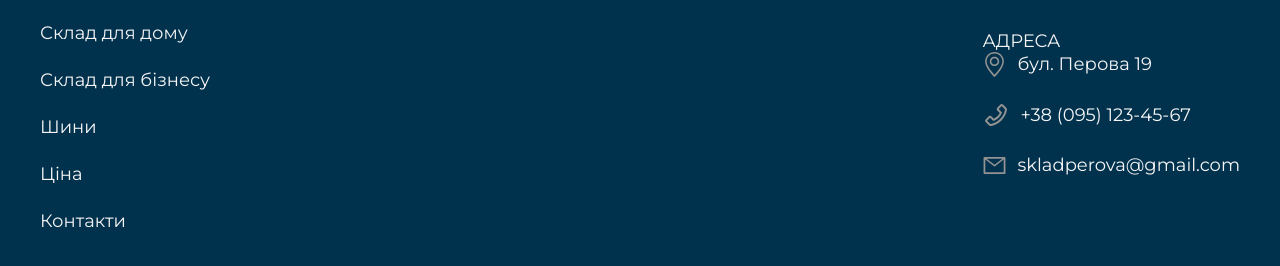
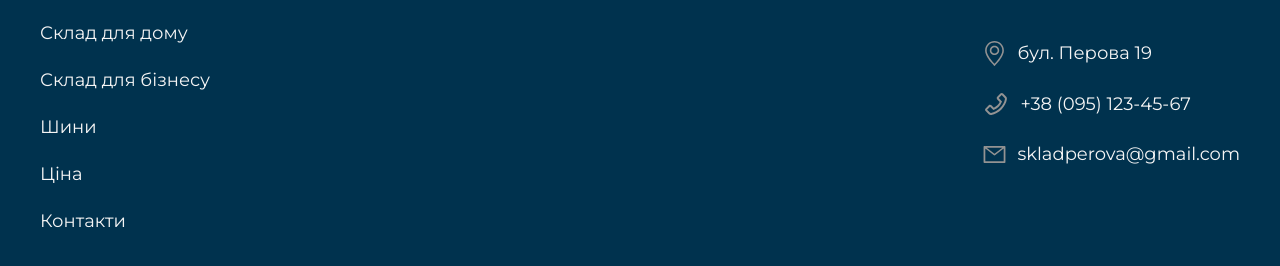
Before and after one commit to vladincar/perova, a plain HTML site: page index.html in a window 1280 px wide. Shown: the part 6289-6555 px from the top of the page. Drawn offline with Linux system fonts and the light colour scheme.

Commit message:
Update index.html

```diff
--- a/index.html
+++ b/index.html
@@ -282,7 +282,6 @@
                 </ul>
             </nav>
             <address>
-                <p>АДРЕСА</p>
                 <ul>
                     <li><img src="pics\adressWhite.svg" alt="">бул. Перова 19</li>
                     <li><img src="pics\phoneWhite.svg" alt="">+38 (095) 123-45-67</li>
```
